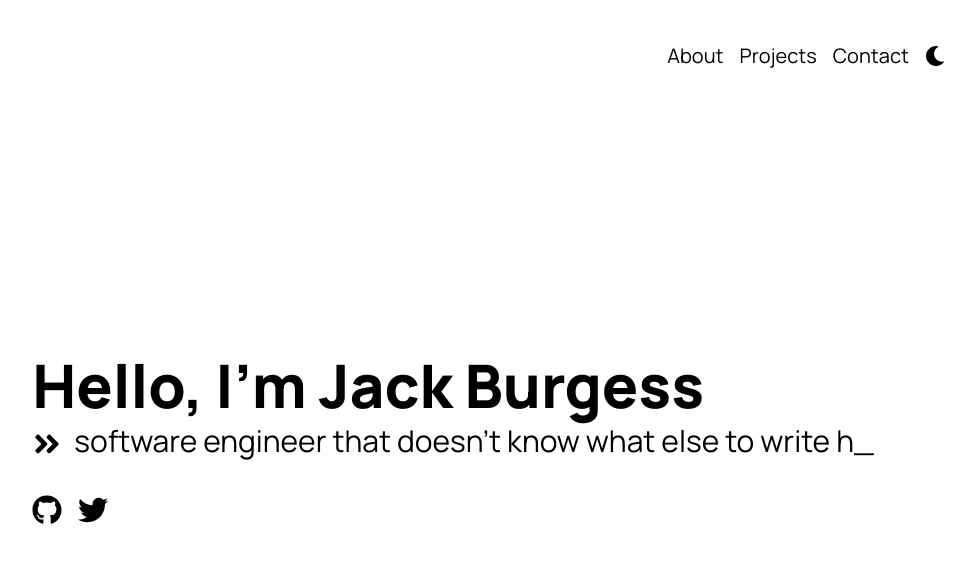
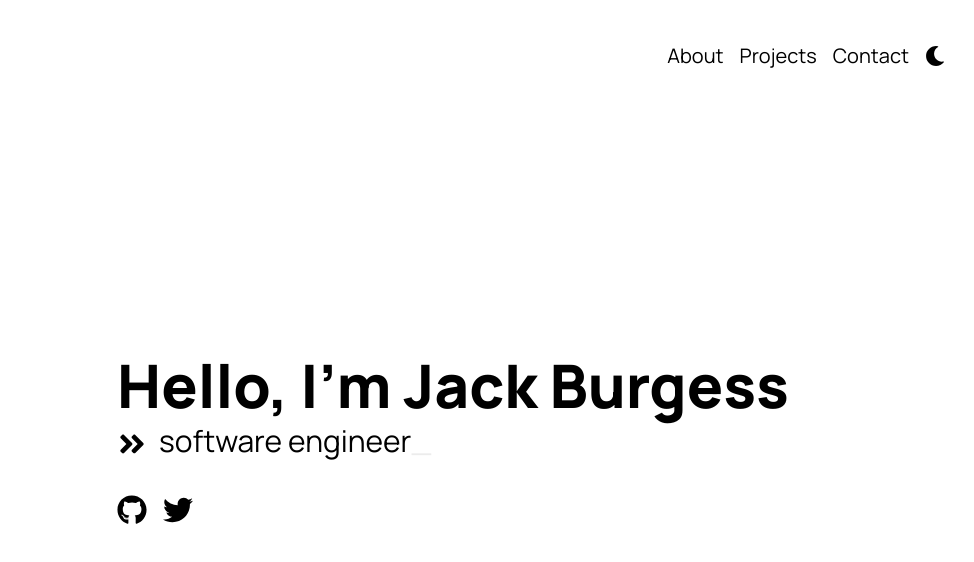
Before and after one commit to jackthb/atomic, a Next.js app: page / in a window 1280 px wide. Shown: the top 562 px of the page, without its empty margins (187-1161 px from the left). Built offline with nearby package versions, Linux system fonts and the light colour scheme; no server answers.

Commit message:
simplify

```diff
--- a/pages/index.tsx
+++ b/pages/index.tsx
@@ -46,7 +46,7 @@ export default function Home() {
           <div>
             <p className="h-10 sm:text-3xl text-xl font-mono">
               <RightArrow />
-              <Typing text={"software engineer that doesn't know what else to write here"} />
+              <Typing text={"software engineer"} />
             </p>
             <Links />
           </div>
```
